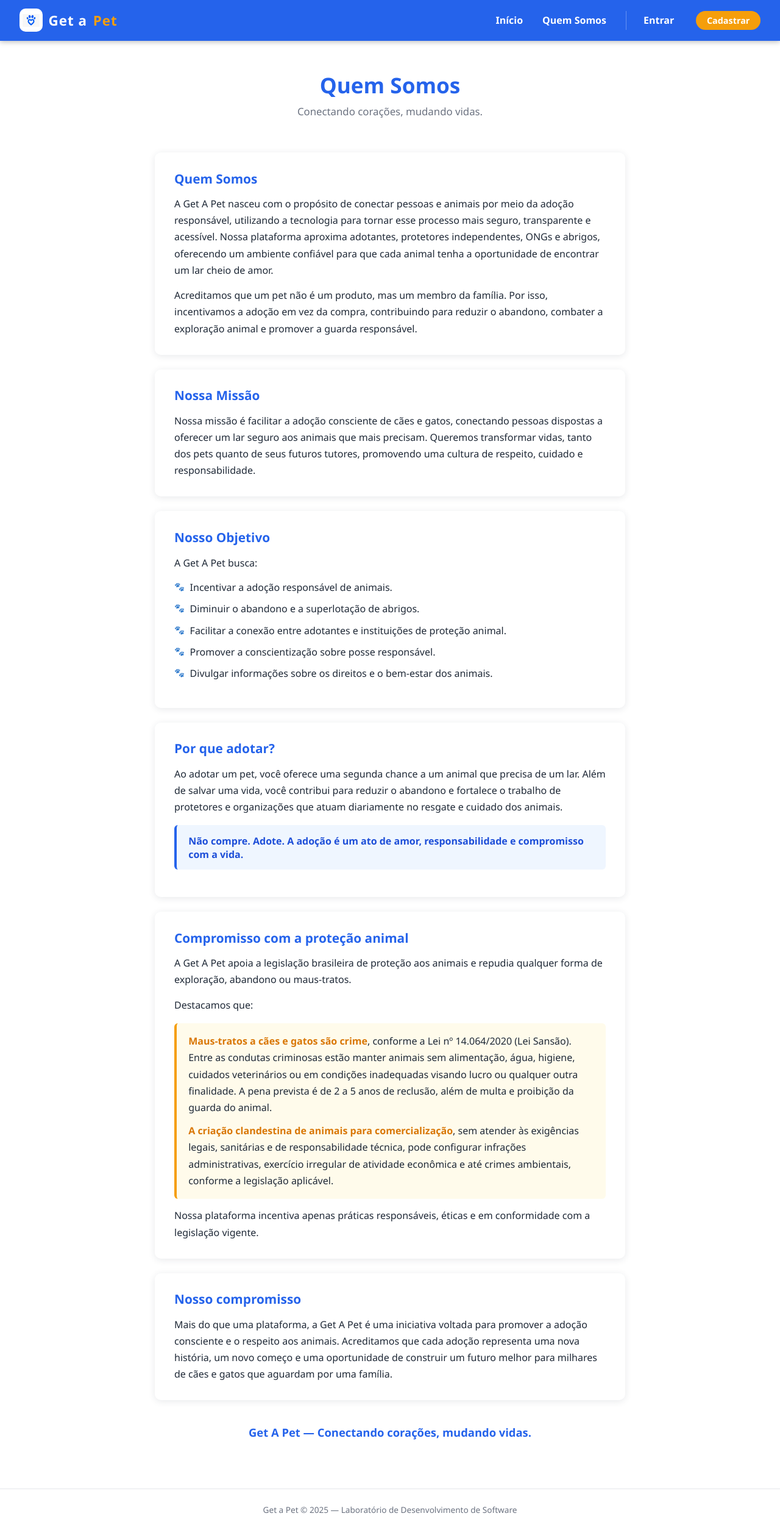
After one commit to Gio-Rios/PET_DJANGO, a Django app: page /sobre/ in a window 1280 px wide. The commit adds this page. Shown: the whole page at 61% size. Run offline with Django 5.2, Linux system fonts and the light colour scheme.

Commit message:
Adiciona página "Quem Somos" e logo na navbar
Nova página /sobre/ com missão, objetivos, motivos para adotar e aviso
legal sobre maus-tratos e criação clandestina de animais (Lei nº
14.064/2020), organizada em tópicos no mesmo estilo visual do site.

Adiciona a logo da marca na navbar, ao lado do nome "Get a Pet", dentro
de um selo branco para manter contraste sobre o fundo azul — tudo
dentro do mesmo link clicável para o início.

Co-Authored-By: Claude Sonnet 5 <noreply@anthropic.com>

```diff
--- a/apps/pets/template_urls.py
+++ b/apps/pets/template_urls.py
@@ -2,6 +2,7 @@
 from django.urls import path
 
 from apps.pets.views.template_views import (
+    AboutView,
     HomeView,
     MyPetsPageView,
     PetCreateView,
@@ -11,6 +12,7 @@ from apps.pets.views.template_views import (
 
 urlpatterns = [
     path('', HomeView.as_view(), name='page-home'),
+    path('sobre/', AboutView.as_view(), name='page-about'),
     path('pets/', PetListView.as_view(), name='page-pet-list'),
     path('pets/create/', PetCreateView.as_view(), name='page-pet-create'),
     path('pets/<int:pk>/', PetDetailView.as_view(), name='page-pet-detail'),
--- a/apps/pets/views/template_views.py
+++ b/apps/pets/views/template_views.py
@@ -4,6 +4,10 @@ from django.views.generic import TemplateView
 
 class HomeView(TemplateView):
     template_name = 'home.html'
+
+
+class AboutView(TemplateView):
+    template_name = 'about.html'
 
 
 class PetListView(TemplateView):
--- a/static/css/style.css
+++ b/static/css/style.css
@@ -37,8 +37,20 @@ body {
 }
 
 .navbar a { color: #fff; text-decoration: none; font-weight: 600; transition: color .2s; }
-.navbar .logo { font-size: 1.4rem; letter-spacing: 1px; }
+.navbar .logo { font-size: 1.4rem; letter-spacing: 1px; display: flex; align-items: center; gap: .6rem; }
 .navbar .logo span { color: var(--accent); }
+.logo-badge {
+  display: flex;
+  align-items: center;
+  justify-content: center;
+  width: 38px;
+  height: 38px;
+  background: #fff;
+  border-radius: 10px;
+  padding: 5px;
+  flex-shrink: 0;
+}
+.logo-img { width: 100%; height: 100%; object-fit: contain; display: block; }
 
 .nav-links { display: flex; gap: 2rem; align-items: center; }
 .nav-links a:hover { color: var(--accent); }
@@ -546,6 +558,68 @@ body {
   padding-bottom: .5rem;
 }
 
+/* ===== Página "Quem Somos" ===== */
+.about-section {
+  background: var(--card-bg);
+  border-radius: var(--radius);
+  box-shadow: var(--shadow);
+  padding: 1.8rem 2rem;
+  margin-bottom: 1.5rem;
+}
+.about-section h2 {
+  color: var(--primary);
+  font-size: 1.3rem;
+  margin-bottom: .9rem;
+}
+.about-section p { color: var(--text); line-height: 1.7; margin-bottom: .9rem; }
+.about-section p:last-child { margin-bottom: 0; }
+
+.about-list { list-style: none; margin: 0 0 .9rem; }
+.about-list li {
+  position: relative;
+  padding-left: 1.6rem;
+  margin-bottom: .6rem;
+  line-height: 1.6;
+  color: var(--text);
+}
+.about-list li::before {
+  content: '🐾';
+  position: absolute;
+  left: 0;
+  top: 0;
+  font-size: .85rem;
+}
+.about-list li:last-child { margin-bottom: 0; }
+
+.about-highlight {
+  background: #eff6ff;
+  border-left: 4px solid var(--primary);
+  border-radius: 6px;
+  padding: .9rem 1.2rem;
+  font-weight: 700;
+  color: var(--primary-dark);
+  margin: 1rem 0;
+}
+
+.legal-callout {
+  background: #fffbeb;
+  border-left: 4px solid var(--accent);
+  border-radius: 6px;
+  padding: 1rem 1.2rem;
+  margin-top: 1rem;
+}
+.legal-callout p { margin-bottom: .7rem; }
+.legal-callout p:last-child { margin-bottom: 0; }
+.legal-callout strong { color: var(--accent-dark); }
+
+.about-tagline {
+  text-align: center;
+  font-size: 1.15rem;
+  font-weight: 700;
+  color: var(--primary);
+  padding: 1rem 0 .5rem;
+}
+
 /* ===== Empty state ===== */
 .empty-state {
   text-align: center;
--- /dev/null
+++ b/templates/about.html
@@ -0,0 +1,107 @@
+{% extends 'base.html' %}
+
+{% block title %}Quem Somos — Get a Pet{% endblock %}
+
+{% block content %}
+<div class="hero">
+  <h1>Quem Somos</h1>
+  <p>Conectando corações, mudando vidas.</p>
+</div>
+
+<div class="container" style="max-width:820px">
+
+  <div class="about-section">
+    <h2>Quem Somos</h2>
+    <p>
+      A Get A Pet nasceu com o propósito de conectar pessoas e animais por meio da
+      adoção responsável, utilizando a tecnologia para tornar esse processo mais
+      seguro, transparente e acessível. Nossa plataforma aproxima adotantes,
+      protetores independentes, ONGs e abrigos, oferecendo um ambiente confiável
+      para que cada animal tenha a oportunidade de encontrar um lar cheio de amor.
+    </p>
+    <p>
+      Acreditamos que um pet não é um produto, mas um membro da família. Por isso,
+      incentivamos a adoção em vez da compra, contribuindo para reduzir o abandono,
+      combater a exploração animal e promover a guarda responsável.
+    </p>
+  </div>
+
+  <div class="about-section">
+    <h2>Nossa Missão</h2>
+    <p>
+      Nossa missão é facilitar a adoção consciente de cães e gatos, conectando
+      pessoas dispostas a oferecer um lar seguro aos animais que mais precisam.
+      Queremos transformar vidas, tanto dos pets quanto de seus futuros tutores,
+      promovendo uma cultura de respeito, cuidado e responsabilidade.
+    </p>
+  </div>
+
+  <div class="about-section">
+    <h2>Nosso Objetivo</h2>
+    <p>A Get A Pet busca:</p>
+    <ul class="about-list">
+      <li>Incentivar a adoção responsável de animais.</li>
+      <li>Diminuir o abandono e a superlotação de abrigos.</li>
+      <li>Facilitar a conexão entre adotantes e instituições de proteção animal.</li>
+      <li>Promover a conscientização sobre posse responsável.</li>
+      <li>Divulgar informações sobre os direitos e o bem-estar dos animais.</li>
+    </ul>
+  </div>
+
+  <div class="about-section">
+    <h2>Por que adotar?</h2>
+    <p>
+      Ao adotar um pet, você oferece uma segunda chance a um animal que precisa de
+      um lar. Além de salvar uma vida, você contribui para reduzir o abandono e
+      fortalece o trabalho de protetores e organizações que atuam diariamente no
+      resgate e cuidado dos animais.
+    </p>
+    <div class="about-highlight">
+      Não compre. Adote. A adoção é um ato de amor, responsabilidade e compromisso com a vida.
+    </div>
+  </div>
+
+  <div class="about-section">
+    <h2>Compromisso com a proteção animal</h2>
+    <p>
+      A Get A Pet apoia a legislação brasileira de proteção aos animais e repudia
+      qualquer forma de exploração, abandono ou maus-tratos.
+    </p>
+    <p>Destacamos que:</p>
+    <div class="legal-callout">
+      <p>
+        <strong>Maus-tratos a cães e gatos são crime</strong>, conforme a Lei nº
+        14.064/2020 (Lei Sansão). Entre as condutas criminosas estão manter animais
+        sem alimentação, água, higiene, cuidados veterinários ou em condições
+        inadequadas visando lucro ou qualquer outra finalidade. A pena prevista é
+        de 2 a 5 anos de reclusão, além de multa e proibição da guarda do animal.
+      </p>
+      <p>
+        <strong>A criação clandestina de animais para comercialização</strong>, sem
+        atender às exigências legais, sanitárias e de responsabilidade técnica,
+        pode configurar infrações administrativas, exercício irregular de
+        atividade econômica e até crimes ambientais, conforme a legislação
+        aplicável.
+      </p>
+    </div>
+    <p style="margin-top:.9rem">
+      Nossa plataforma incentiva apenas práticas responsáveis, éticas e em
+      conformidade com a legislação vigente.
+    </p>
+  </div>
+
+  <div class="about-section">
+    <h2>Nosso compromisso</h2>
+    <p>
+      Mais do que uma plataforma, a Get A Pet é uma iniciativa voltada para
+      promover a adoção consciente e o respeito aos animais. Acreditamos que cada
+      adoção representa uma nova história, um novo começo e uma oportunidade de
+      construir um futuro melhor para milhares de cães e gatos que aguardam por
+      uma família.
+    </p>
+  </div>
+
+  <p class="about-tagline">Get A Pet — Conectando corações, mudando vidas.</p>
+
+</div>
+{% endblock %}
--- a/templates/base.html
+++ b/templates/base.html
@@ -10,9 +10,13 @@
 <body>
 
 <nav class="navbar">
-  <a href="/" class="logo">Get a <span>Pet</span></a>
+  <a href="/" class="logo">
+    <span class="logo-badge"><img src="{% static 'img/logo.png' %}" alt="Get a Pet" class="logo-img"></span>
+    Get a <span>Pet</span>
+  </a>
   <div class="nav-links" id="nav-links">
     <a href="/">Início</a>
+    <a href="/sobre/">Quem Somos</a>
     <!-- Links dinâmicos injetados pelo JS conforme autenticação -->
     <span id="nav-auth"></span>
   </div>
```
Also changed, not shown: static/img/logo.png (added).
